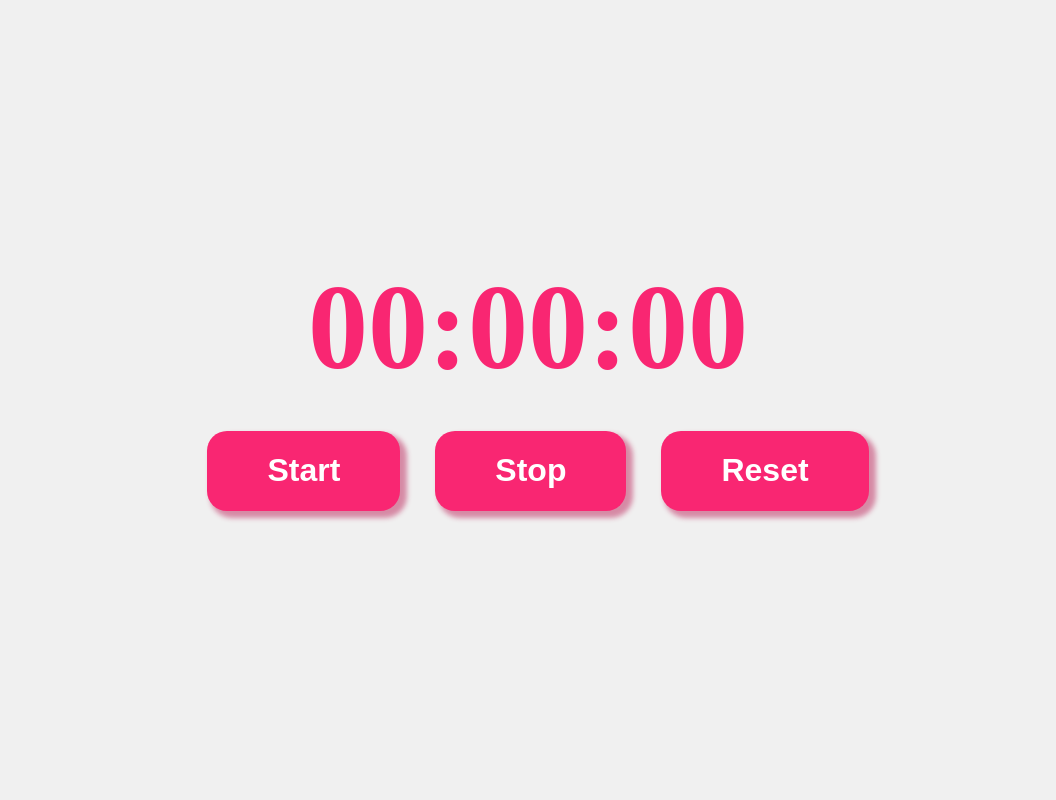
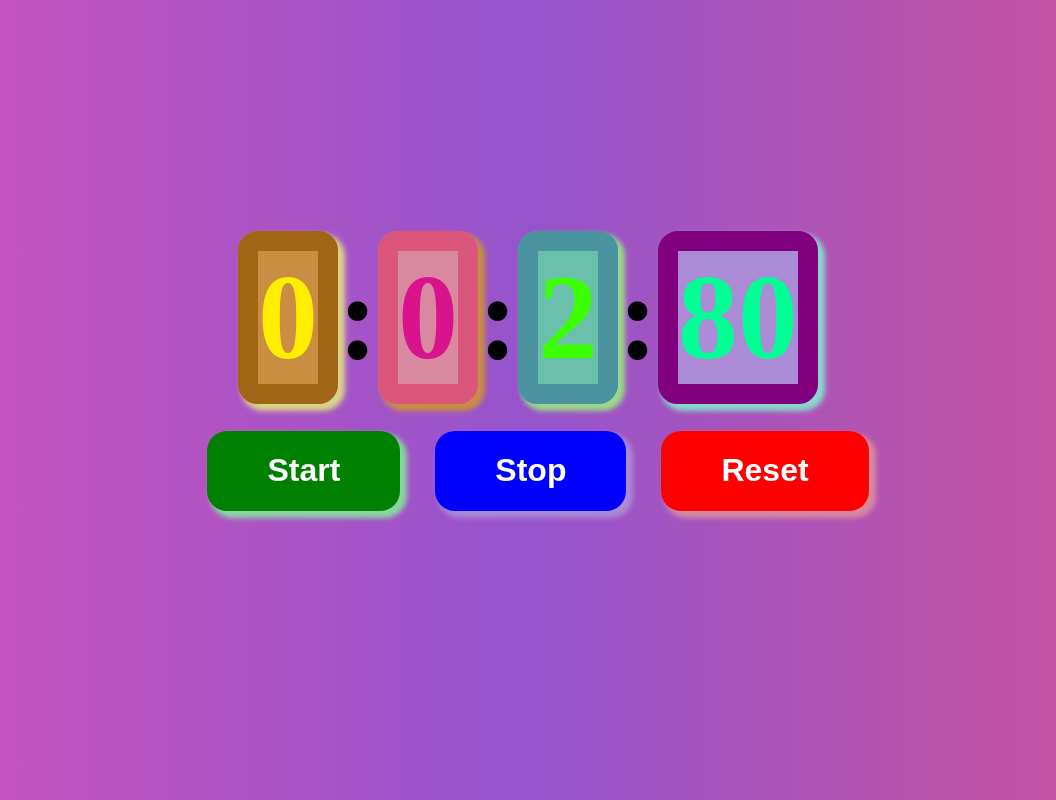
Before and after one commit to puja-1998/JS_PRACTICE_PROJECT, a plain HTML site: page stopWatch/index.html in a window 1280 px wide. Both pictures are taken after a click on the button "Start". Shown: the whole page, without its empty margins (112-1168 px from the left). Drawn offline with Linux system fonts and the light colour scheme.

Commit message:
Added StopWatch

```diff
--- a/stopWatch/index.html
+++ b/stopWatch/index.html
@@ -3,58 +3,14 @@
 <head>
     <meta charset="UTF-8">
     <meta name="viewport" content="width=device-width, initial-scale=1.0">
-    <title>Stopwatch</title>
-
-    <style>
-        *{
-            margin: 0;
-            padding: 0;
-            box-sizing: border-box;
-        }
-
-        body{
-            height: 100vh;
-            background-color: #F0F0F0;
-            display: flex;
-            justify-content: center;
-            align-items: center;
-
-        }
-         .container{
-            display: flex;
-            flex-direction: column;
-            justify-content: center;
-            align-items: center;
-            gap: 30px;
-            color: #F92672;
-            font-size: 60px;
-            font-weight: 700;
-        }
-        button{
-            font-size: 32px;
-            font-weight: 700;
-            color: white;
-            background-color: #F92672;
-            border: none;
-            border-radius: 20px;
-            height: 80px;
-            width: fit-content;
-            padding: 20px 60px;
-            margin-left: 20px;
-            cursor: pointer;
-            box-shadow: 5px 5px 5px 2px #d68aa5;
-        }
-        button:hover{
-            opacity: 0.8;
-            box-shadow: 5px 5px 5px 2px #302328;
-        }
-    </style>
+    <title>StopWatch</title>
+    <link rel="stylesheet" href="./style.css">
 </head>
 <body>
     <div class="container">
         <div class="time">
             <h1>
-                <span id="hr">00</span>:<span id="min">00</span>:<span id="sec">00</span>
+                <span id="hr">00</span>:<span id="min">00</span>:<span id="sec">00</span>:<span id="ms">00</span>
             </h1>
         </div>
         <div class="btns">
--- a/stopWatch/script.js
+++ b/stopWatch/script.js
@@ -0,0 +1,66 @@
+const  container = document.querySelector(".container");
+let btns = document.querySelector(".btns");
+let start = document.querySelector("#start");
+let pause = document.querySelector("#stop");
+let reset = document.querySelector("#reset");
+let time = document.querySelectorAll("span");
+//let milis = document.querySelectorAll("#ms");
+
+ //let milisec = document.createElement("span");
+ //milis.appendChild(milisec);
+
+let hour = 0;
+let min = 0;
+let sec = 0;
+let ms = 0;
+let timer = null;
+
+
+function stopwatch(){
+    ms++;
+    if(ms == 100){
+        sec++;
+        ms = 0;
+    }
+    else if(sec == 60){
+        min++;
+        sec = 0;
+    }
+    else if(min == 60){
+        hour++;
+        min = 0;
+        sec = 0;
+    }
+        time[3].innerHTML = ms;
+       // milisec.innerHTML = ms;
+        time[2].innerHTML = sec;
+        time[1].innerHTML = min;
+        time[0].innerHTML = hour;
+}
+
+start.addEventListener('click', ()=>{
+    if (timer != null) {
+        clearInterval(timer);
+    }
+
+    timer = setInterval(stopwatch, 10);
+});
+
+pause.addEventListener('click', ()=>{
+    clearInterval(timer);
+});;
+
+reset.addEventListener('click', ()=>{
+     hour = 0;
+     min = 0;
+     sec = 0;
+     ms = 0;
+
+    clearInterval(timer);
+
+        time[3].innerHTML = "00";
+       // milisec.innerHTML = "00";
+        time[2].innerHTML = "00";
+        time[1].innerHTML = "00";
+        time[0].innerHTML = "00";
+});
--- /dev/null
+++ b/stopWatch/style.css
@@ -0,0 +1,93 @@
+*{
+    margin: 0;
+    padding: 0;
+    box-sizing: border-box;
+}
+
+body{
+    height: 100vh;
+    background-image: linear-gradient(to right, #cc54bc, #9654cc, #cc549a);
+
+    display: flex;
+    justify-content: center;
+    align-items: center;
+
+}
+ .container{
+    display: flex;
+    flex-direction: column;
+    justify-content: center;
+    align-items: center;
+    gap: 40px;
+    font-size: 60px;
+    font-weight: 700;
+}
+button{
+    font-size: 32px;
+    font-weight: 700;
+    color: white;
+    border: none;
+    border-radius: 20px;
+    height: 80px;
+    width: fit-content;
+    padding: 20px 60px;
+    margin-left: 20px;
+    cursor: pointer;
+}
+button:hover{
+    opacity: 0.6;
+    box-shadow: 5px 5px 5px 2px #302328;
+}
+
+#start{
+    background-color: green;
+    box-shadow: 5px 5px 5px 2px #8ad6a3;
+}
+#stop{
+    background-color: blue;
+    box-shadow: 5px 5px 5px 2px #ab8ad6;
+}
+#reset{
+    background-color: red;
+    box-shadow: 5px 5px 5px 2px #d889a0;
+}
+#hr{
+    background-color: #c98e41;
+    height: 50px;
+    width: 50px;
+    padding: 5;
+    border: 20px solid #a16516;
+    border-radius: 20px;
+    color: rgb(255, 238, 0);
+    box-shadow: 5px 5px 5px 2px #d8d389;
+}
+#min{
+    background-color: #d889a0;
+    height: 50px;
+    width: 50px;
+    padding: 5;
+    border: 20px solid #db557b;
+    border-radius: 20px;
+    color: rgb(216, 19, 140);
+    box-shadow: 5px 5px 5px 2px #c98e41;
+}
+#sec{
+    background-color: #6bc0ab;
+    height: 50px;
+    width: 50px;
+    padding: 5;
+    border: 20px solid rgb(73, 148, 158);
+    border-radius: 20px;
+    color: rgb(60, 255, 0);
+    box-shadow: 5px 5px 5px 2px #9bd889;
+}
+#ms{
+    background-color: #ab8ad6;
+    height: 50px;
+    width: 50px;
+    padding: 5;
+    border: 20px solid purple;
+    border-radius: 20px;
+    color: rgb(0, 255, 149);
+    box-shadow: 5px 5px 5px 2px #89d8cd;
+}
```
Also changed, not shown: index.html (+1 -0 lines).
